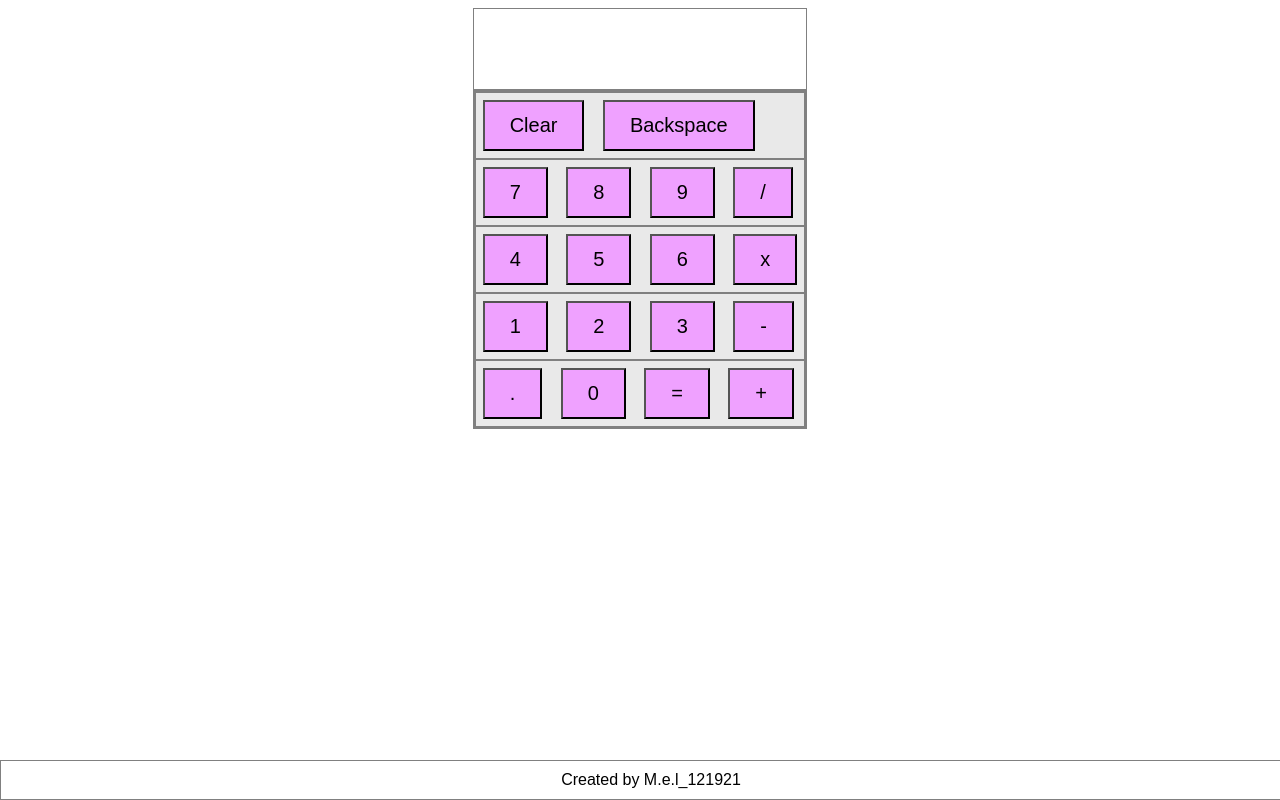
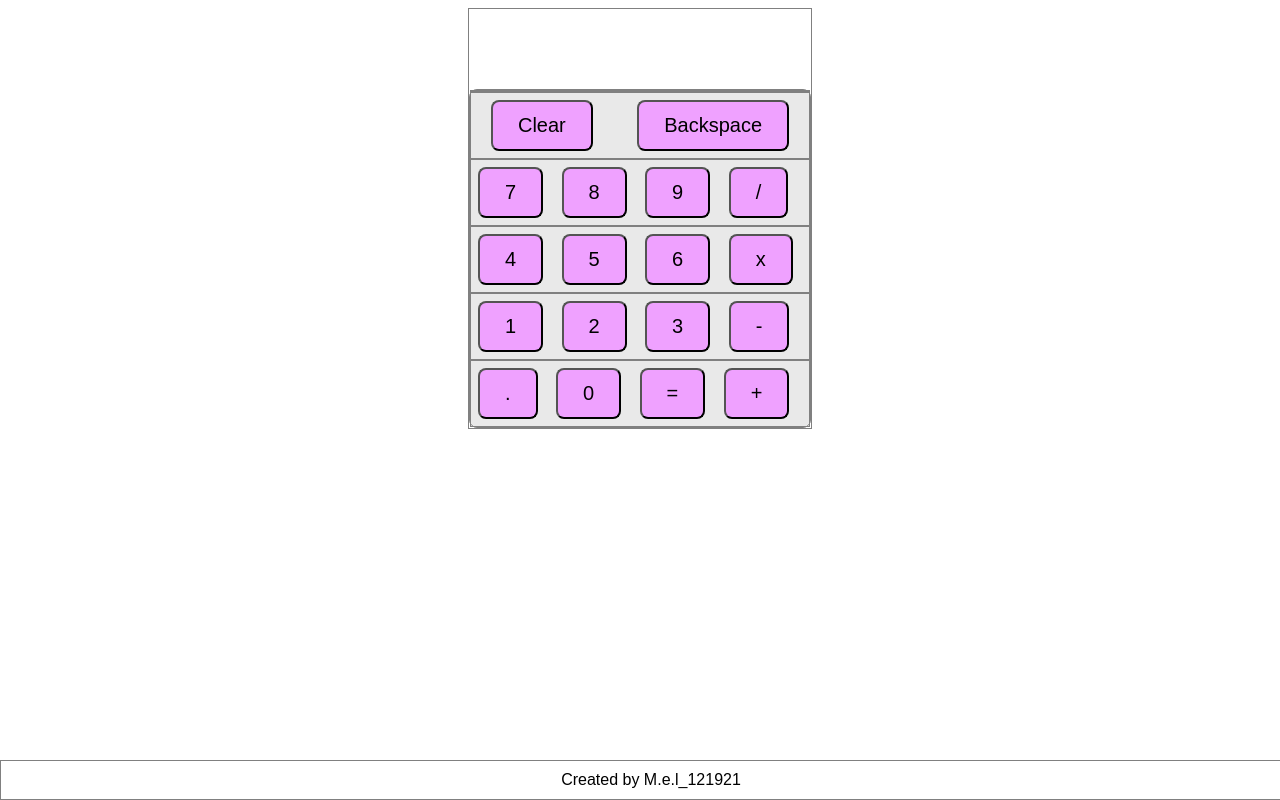
Before and after one commit to mel-121821/calculator, a plain HTML site: page index.html in a window 1280 px wide. Shown: the top 800 px of the page. Drawn offline with Linux system fonts and the light colour scheme.

Commit message:
Add border-radius on calculator-body and buttons, create margins for clear and backspace buttons

```diff
--- a/style.css
+++ b/style.css
@@ -20,6 +20,12 @@ div {
     display: flex;
     flex-direction: column;
     background-color: rgb(233, 233, 233);
+    border-radius: 8px;
+}
+
+#clear,
+#backspace {
+    margin: 7px 20px;
 }
 
 button {
@@ -27,7 +33,10 @@ button {
     margin: 7px;
     background-color:rgb(239, 161, 255);
     font-size: 20px;
+    border-radius: 8px;
 }
+
+
 
 .footer {
     position: absolute;
```
